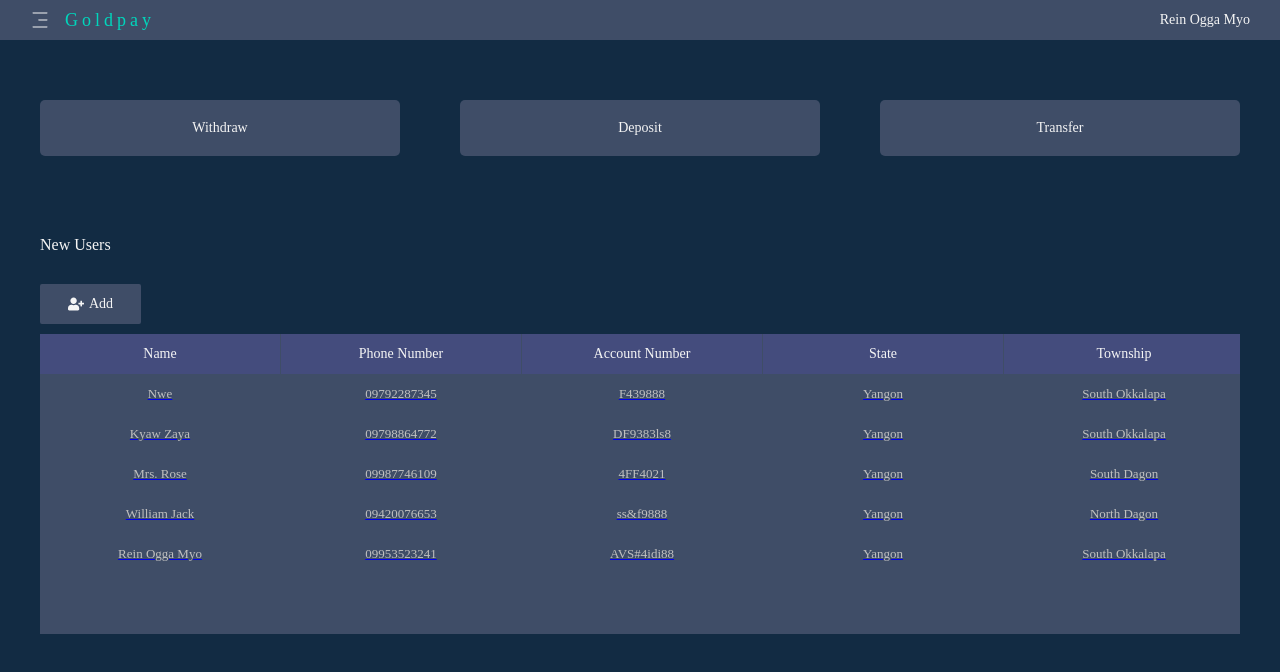
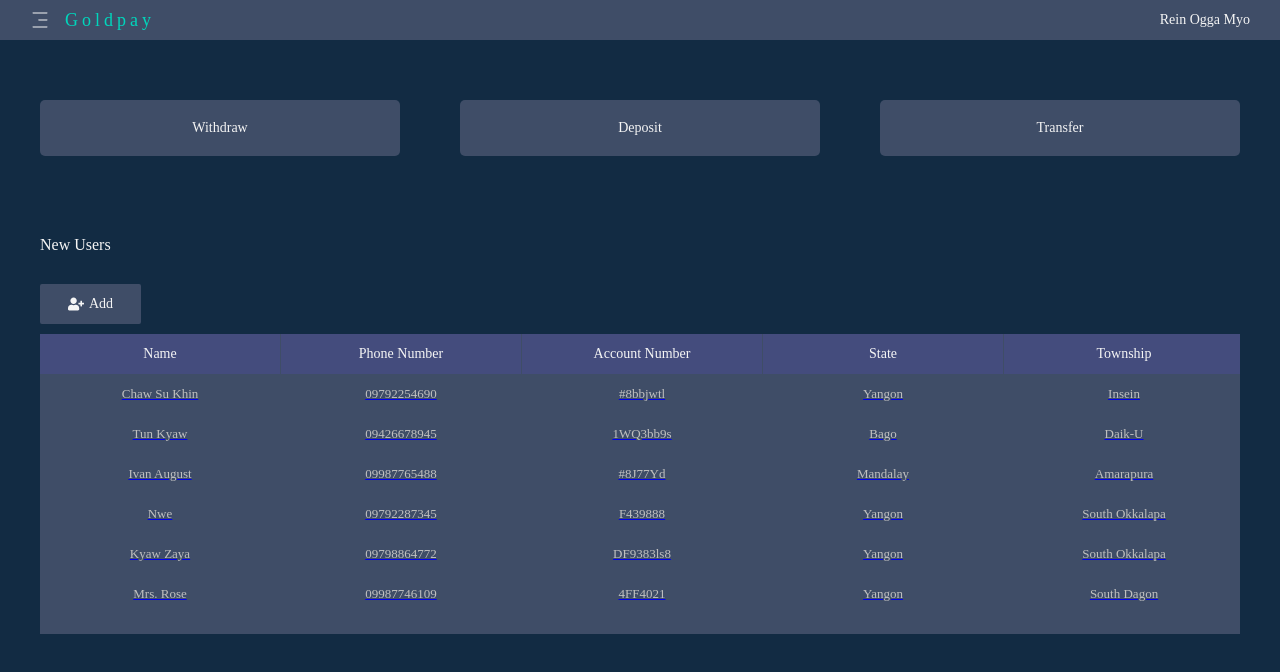
Before and after one commit to juniaaaa133/goldpay-theBankingProj, a Next.js app: page / in a window 1280 px wide. Shown: the top 672 px of the page. Built offline with nearby package versions, Linux system fonts and the light colour scheme; sample sign-in values are in the browser's storage; a web font is replaced by a local one.

Commit message:
Added dummy data

```diff
--- a/src/data/index.ts
+++ b/src/data/index.ts
@@ -78,6 +78,42 @@ export const dummy_users : UserType[] = [
   email : 'example@gmail.com',
   password : 'password123',
 },
+{
+  id: 60,
+  name : "Ivan August",
+  phone : '09987765488',
+  amount : 12000,
+  account_no : '#8J77Yd',
+  state : "Mandalay",
+  township : "Amarapura",
+  role : "User",
+  email : 'example@gmail.com',
+  password : 'password123',
+},
+{
+  id: 68,
+  name : "Tun Kyaw",
+  phone : '09426678945',
+  amount : 90000,
+  account_no : '1WQ3bb9s',
+  state : "Bago",
+  township : "Daik-U",
+  role : "User",
+  email : 'example@gmail.com',
+  password : 'password123',
+},
+{
+  id: 69,
+  name : "Chaw Su Khin",
+  phone : '09792254690',
+  amount : 200000,
+  account_no : '#8bbjwtl',
+  state : "Yangon",
+  township : "Insein",
+  role : "User",
+  email : 'example@gmail.com',
+  password : 'password123',
+},
 ]
 
 export const dummy_fast_amount : FastAmountType[] = [
```
